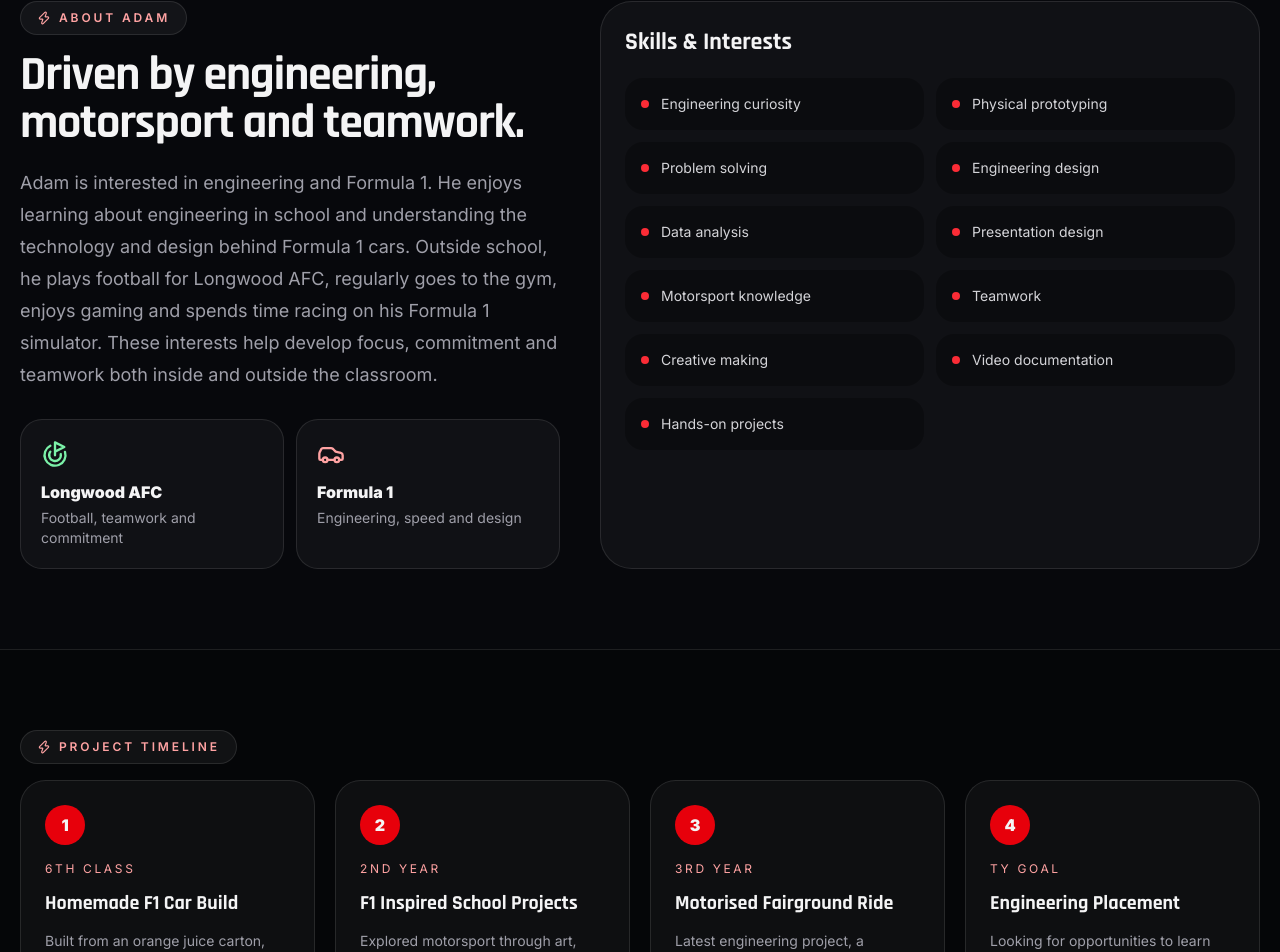
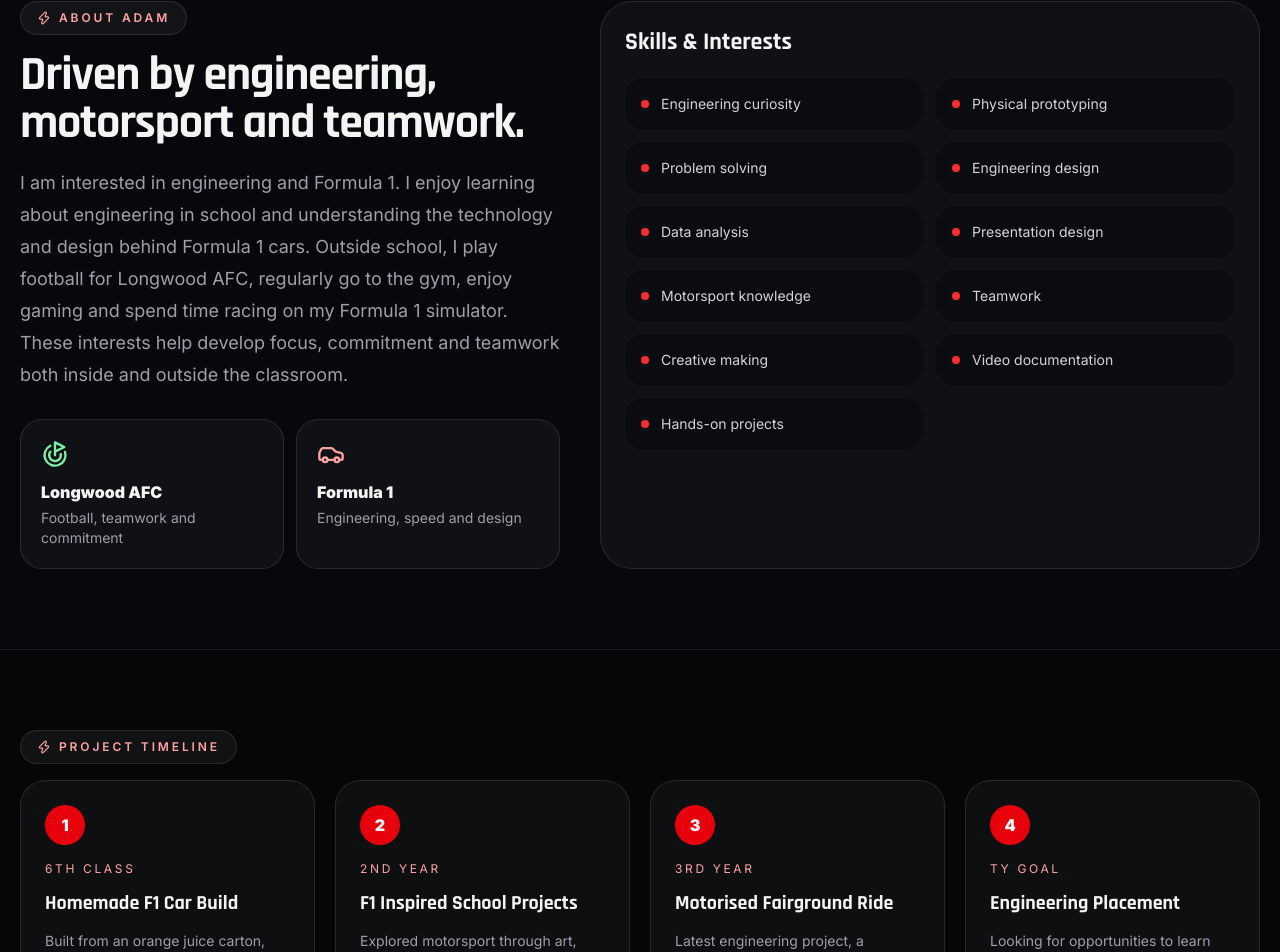
Before and after one commit to gitk/adam-keogh-portfolio, a Next.js app: page / in a window 1280 px wide. Shown: the part 3151-4103 px from the top of the page. Built offline with nearby package versions, Linux system fonts and the light colour scheme.

Commit message:
Update page.tsx

```diff
--- a/src/app/page.tsx
+++ b/src/app/page.tsx
@@ -407,7 +407,7 @@ export default function AdamPortfolioWebsite() {
             <SectionLabel>About Adam</SectionLabel>
             <h2 className="text-4xl font-black tracking-tight md:text-5xl">Driven by engineering, motorsport and teamwork.</h2>
             <p className="mt-5 text-lg leading-8 text-zinc-400">
-              Adam is interested in engineering and Formula 1. He enjoys learning about engineering in school and understanding the technology and design behind Formula 1 cars. Outside school, he plays football for Longwood AFC, regularly goes to the gym, enjoys gaming and spends time racing on his Formula 1 simulator. These interests help develop focus, commitment and teamwork both inside and outside the classroom.
+              I am interested in engineering and Formula 1. I enjoy learning about engineering in school and understanding the technology and design behind Formula 1 cars. Outside school, I play football for Longwood AFC, regularly go to the gym, enjoy gaming and spend time racing on my Formula 1 simulator. These interests help develop focus, commitment and teamwork both inside and outside the classroom.
             </p>
             <div className="mt-7 grid grid-cols-2 gap-3">
               <div className="rounded-3xl border border-white/10 bg-white/[0.04] p-5">
```
